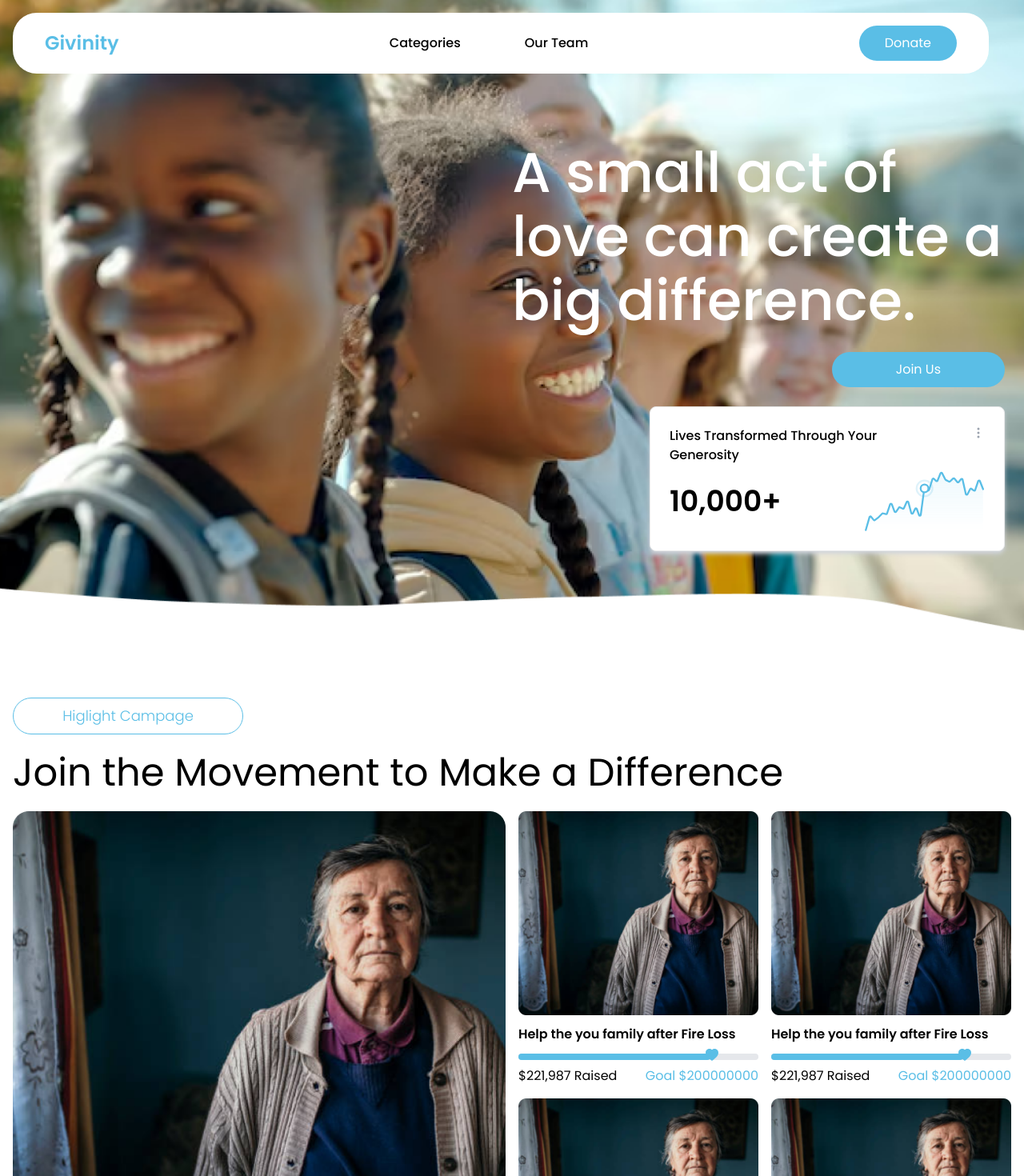
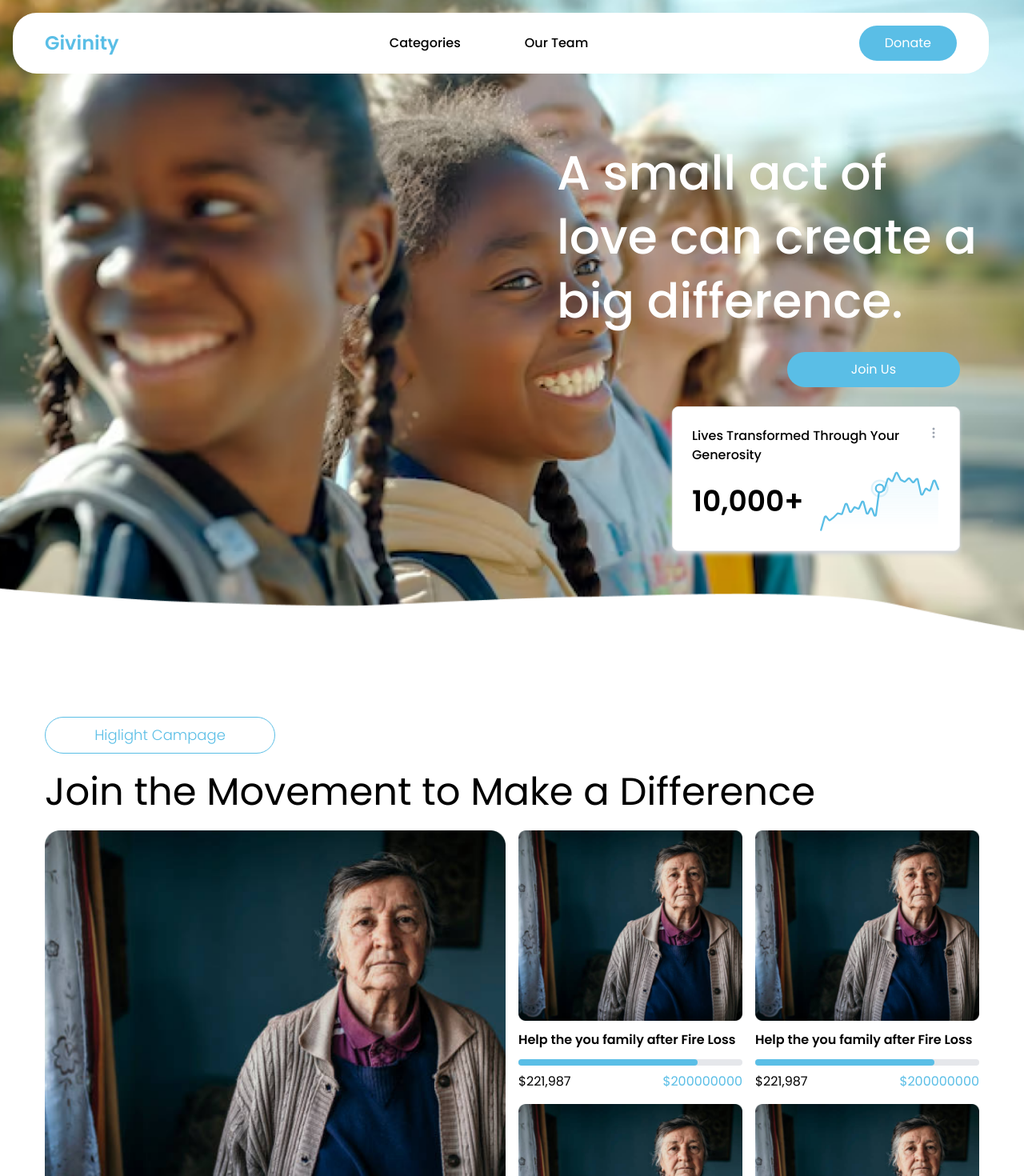
Before and after one commit to Web3-Givinity/front-end, a Next.js app: page / in a window 1280 px wide. Shown: the top 1470 px of the page at 80% size. Built offline with nearby package versions, Linux system fonts and the light colour scheme.

Commit message:
fixing: ui padding, margin

```diff
--- /dev/null
+++ b/src/components/elements/inputs/InputRange.tsx
@@ -0,0 +1,13 @@
+import React from 'react'
+import { BsHeartFill } from 'react-icons/bs'
+
+export const InputRange = () => {
+    return (
+        <>
+            <div className="w-full bg-gray-200 rounded-full relative">
+                <div className="w-full h-2 bg-transparent appearance-none absolute top-0 left-0 z-[1]"></div>
+                <div className="bg-primary-400 h-2 rounded-full w-4/5"></div>
+            </div>
+        </>
+    )
+}
--- a/src/components/fragments/CardHighlight.tsx
+++ b/src/components/fragments/CardHighlight.tsx
@@ -1,7 +1,7 @@
 import Image from 'next/image'
 import React from 'react'
 import { nenekImg } from '../../../image'
-import { InputRangeWithIcon } from '../elements/inputs/InputRangeWithIcon'
+import { InputRange } from '../elements/inputs/InputRange'
 
 export const CardHighlight = () => {
     return (
@@ -9,10 +9,10 @@ export const CardHighlight = () => {
             <div className="flex flex-col">
                 <Image width={280} height={280} alt="gambar" src={nenekImg} className="w-auto h-auto" />
                 <p className="font-semibold text-[16px] my-3">Help the you family after Fire Loss</p>
-                <InputRangeWithIcon />
+                <InputRange />
                 <div className="flex items-center justify-between mt-2">
-                    <p className="text-[16px]">$221,987 Raised</p>
-                    <p className="text-[16px] text-primary-400">Goal $200000000</p>
+                    <p className="text-[16px]">$221,987</p>
+                    <p className="text-[16px] text-primary-400">$200000000</p>
                 </div>
             </div>
         </>
--- a/src/components/fragments/Footer.tsx
+++ b/src/components/fragments/Footer.tsx
@@ -5,7 +5,7 @@ import { InputSearchFooter } from '../elements/inputs/InputSearchFooter'
 export const Footer = () => {
     return (
         <>
-            <footer className="p-4 mt-14">
+            <footer className="px-14 mt-24">
                 <div className="flex justify-between items-center border-b border-gray-400 py-10">
                     <h2 className="font-bold text-4xl uppercase">logo</h2>
                     <InputSearchFooter />
@@ -59,7 +59,7 @@ export const Footer = () => {
                     </div>
                 </div>
 
-                <div className="flex items-center justify-between my-8">
+                <div className="flex items-center justify-between my-6">
                     <p className="text-sm">© 2025 Givinity. All rights reserved.</p>
                     <div className="flex items-center gap-4 text-sm">
                         <p className="cursor-pointer">Home</p>
--- a/src/components/section/AboutSection.tsx
+++ b/src/components/section/AboutSection.tsx
@@ -6,7 +6,7 @@ import { about } from '@/constants/about'
 export const AboutSection = () => {
     return (
         <>
-            <section className="p-4 mt-14">
+            <section className="px-14 my-24">
                 <div className="flex relative items-center justify-between">
                     <div className="">
                         <div className="absolute top-0 right-1/2 mr-4">
--- a/src/components/section/HeroSection.tsx
+++ b/src/components/section/HeroSection.tsx
@@ -9,8 +9,8 @@ export const HeroSection = () => {
         <>
             <section className="w-full h-screen bg-[url('/heroImg.png')] bg-cover bg-center bg-no-repeat">
                 <div className="flex justify-end w-full">
-                    <div className="w-1/2 flex flex-col">
-                        <h1 className="text-left text-white text-[70px] font-medium leading-[80px] mt-44">A small act of love can create a big difference.</h1>
+                    <div className="w-1/2 flex flex-col px-14">
+                        <h1 className="text-left text-white text-[60px] font-medium leading-[80px] mt-44">A small act of love can create a big difference.</h1>
                         <div className="flex flex-col px-6">
                             <div className="flex justify-end">
                                 <Button type="button" className="py-[10px] px-20 my-6 text-white bg-primary-400 rounded-full" label="Join Us" />
--- a/src/components/section/HighlightSection.tsx
+++ b/src/components/section/HighlightSection.tsx
@@ -8,7 +8,7 @@ import { CardHighlight } from '../fragments/CardHighlight'
 export const HighlightSection = () => {
     return (
         <>
-            <section className="p-4 mt-14">
+            <section className="px-14 my-24">
                 <TitleSection label="Higlight Campage" />
                 <p className="text-5xl my-6">Join the Movement to Make a Difference</p>
 
--- a/src/components/section/ProjectSection.tsx
+++ b/src/components/section/ProjectSection.tsx
@@ -6,7 +6,7 @@ import { projectImg1, projectImg2 } from '../../../image'
 export const ProjectSection = () => {
     return (
         <>
-            <section className="p-4 mt-14">
+            <section className="px-14 my-24">
                 <TitleSection label="Projects" />
                 <p className="text-5xl my-6">Success Stories from Your Donations</p>
                 <div className="flex gap-4 flex-grow">
```
